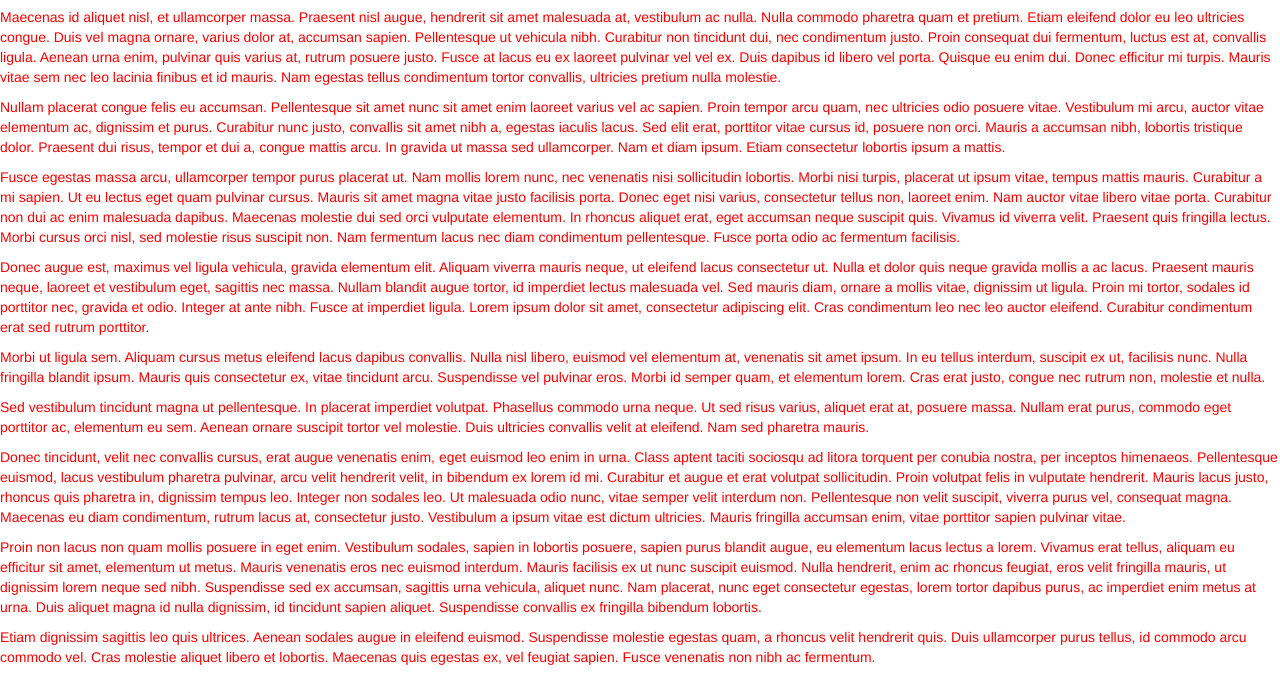
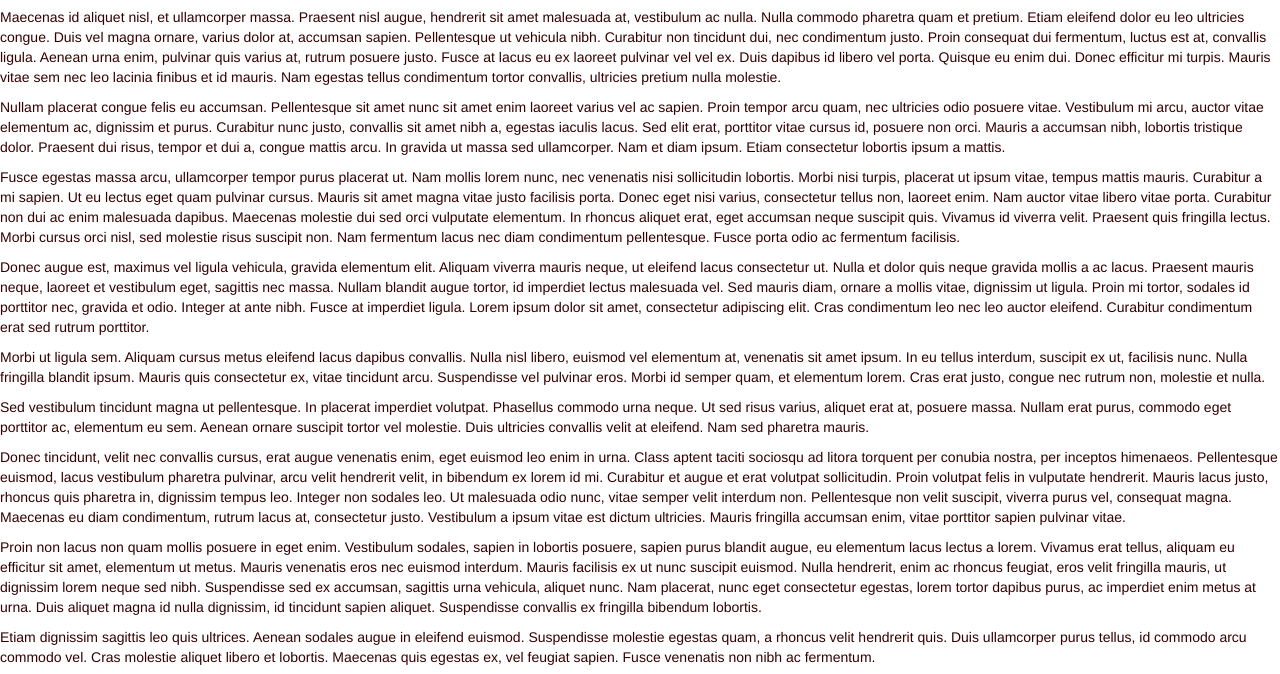
Before and after one commit to Ethos-Dev/NoCMS, a plain HTML site: page The Site/index.html in a window 1280 px wide. Shown: the part 133-807 px from the top of the page. Drawn offline with Linux system fonts and the light colour scheme.

Commit message:
update body color

```diff
--- a/The Site/assets/css/main.css
+++ b/The Site/assets/css/main.css
@@ -1,4 +1,4 @@
 @charset "utf-8";
 /* CSS Document */
-body{color:#ff0000;}
+body{color:#330000;}
 h1{text-decoration: underline;}
```
